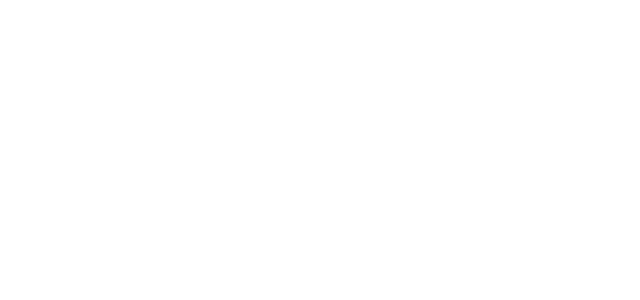
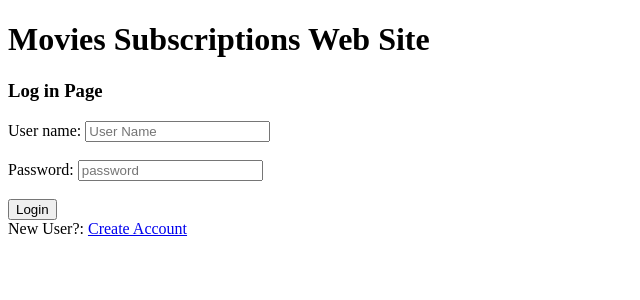
Before and after one commit to RoyDovrat/Full-Stack-Project, a React (Vite) app in the folder client/: page / in a window 1280 px wide. Shown: the top 300 px of the page, without its empty margins (0-640 px from the left). Built offline with nearby package versions, Linux system fonts and the light colour scheme.

Commit message:
Login page front end

```diff
--- a/client/package.json
+++ b/client/package.json
@@ -12,7 +12,8 @@
   "dependencies": {
     "axios": "^1.7.9",
     "react": "^18.3.1",
-    "react-dom": "^18.3.1"
+    "react-dom": "^18.3.1",
+    "react-router-dom": "^7.1.0"
   },
   "devDependencies": {
     "@eslint/js": "^9.13.0",
--- a/client/src/App.jsx
+++ b/client/src/App.jsx
@@ -1,10 +1,18 @@
-import { useState } from 'react'
+import { Routes, Route, Link } from 'react-router-dom';
+import LoginPage from './Pages/LoginPage';
+import CreateAccount from './Pages/CreateAccount';
 
 function App() {
-  const [count, setCount] = useState(0)
 
   return (
     <>
+      <Routes>
+        <Route path='/' element={<LoginPage />} />
+        <Route path='/create-account' element={<CreateAccount />} />
+
+
+
+      </Routes>
 
     </>
   )
--- /dev/null
+++ b/client/src/Pages/CreateAccount.jsx
@@ -0,0 +1,13 @@
+import { useState } from 'react'
+
+function CreateAccount() {
+  const [count, setCount] = useState(0)
+
+  return (
+    <>
+
+    </>
+  )
+}
+
+export default CreateAccount
--- /dev/null
+++ b/client/src/Pages/LoginPage.jsx
@@ -0,0 +1,55 @@
+import { useState } from 'react';
+import { Link, useNavigate } from 'react-router-dom';
+
+const URL = 'http://localhost:3000/auth/login';
+
+function LoginPage() {
+    const [userName, setUseName] = useState('');
+    const [password, setPassword] = useState('');
+    const [error, setError] = useState('');
+    const navigate = useNavigate();
+
+    const handleLogin = async () => {
+        if (!userName || !password) {
+            setError('Please enter both username and email.');
+            return;
+        }
+
+        try {
+            const resp = await fetch(URL, {
+                method: 'POST',
+                headers: { 'Content-Type': 'application/json' },
+                body: JSON.stringify({ userName, password }),
+            });
+
+            if (resp.ok) {
+                const { token } = await resp.json();
+                sessionStorage.setItem('token', token);
+                //navigate('/main');
+            } else {
+                const { message } = await resp.json();
+                setError(message);
+            }
+        } catch (err) {
+            console.error(err);
+            setError('An error occurred. Please try again.');
+        }
+    };
+
+    return (
+        <>
+            <h1>Movies Subscriptions Web Site</h1>
+
+            <h3>Log in Page</h3>
+            User name: <input type="text" placeholder="User Name" onChange={(e) => setUseName(e.target.value)} /><br /><br />
+            Password: <input type="password" placeholder="password" onChange={(e) => setPassword(e.target.value)} /><br /><br />
+
+            <button onClick={handleLogin}>Login</button> <br />
+            New User?: <Link to='/create-account'>Create Account</Link> <br />
+
+            {error && <p>{error}</p>}
+        </>
+    );
+}
+
+export default LoginPage;
--- a/client/src/main.jsx
+++ b/client/src/main.jsx
@@ -1,6 +1,15 @@
-import { createRoot } from 'react-dom/client'
-import App from './App.jsx'
+import { createRoot } from 'react-dom/client';
+import App from './App.jsx';
+
+import { BrowserRouter } from 'react-router-dom';
 
 createRoot(document.getElementById('root')).render(
+  <BrowserRouter
+    future={{
+      v7_startTransition: true,
+      v7_relativeSplatPath: true,
+    }}
+  >
     <App />
-)
+  </BrowserRouter>
+);
```
Also changed, not shown: client/src/Pages/mainPage.jsx (added, +15 -0 lines), 1 other file (tests, documents, lock files or other folders).
